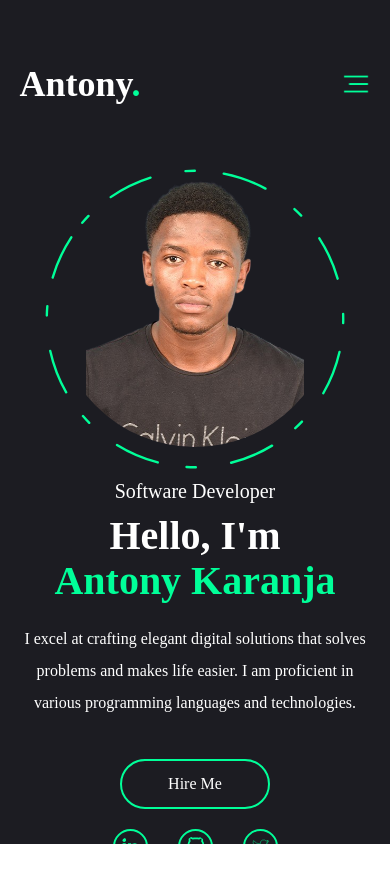
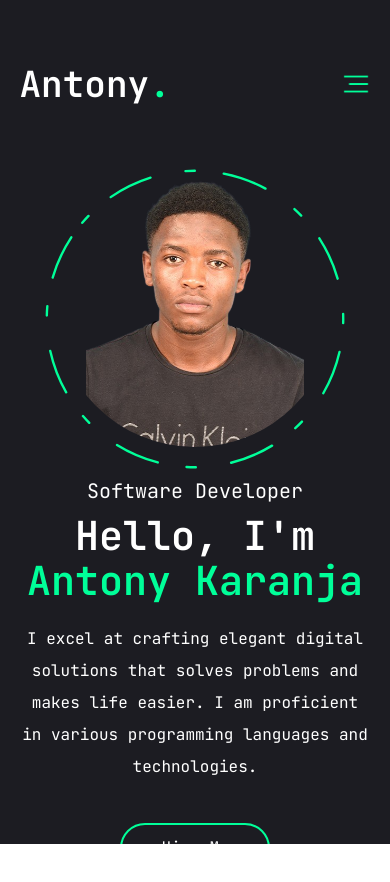
Before and after one commit to Jkrubs/portfolio, a React (Create React App) app: page / in a window 390 px wide. Shown: the top 882 px of the page. Built offline with nearby package versions, Linux system fonts and the light colour scheme.

Commit message:
mobile font sync

```diff
--- a/src/index.css
+++ b/src/index.css
@@ -1,3 +1,8 @@
+@import url('https://fonts.googleapis.com/css2?family=JetBrains+Mono:ital,wght@0,100..800;1,100..800&display=swap');
+
+
+
+
 *{
   padding: 0px;
   margin: 0px;
```
